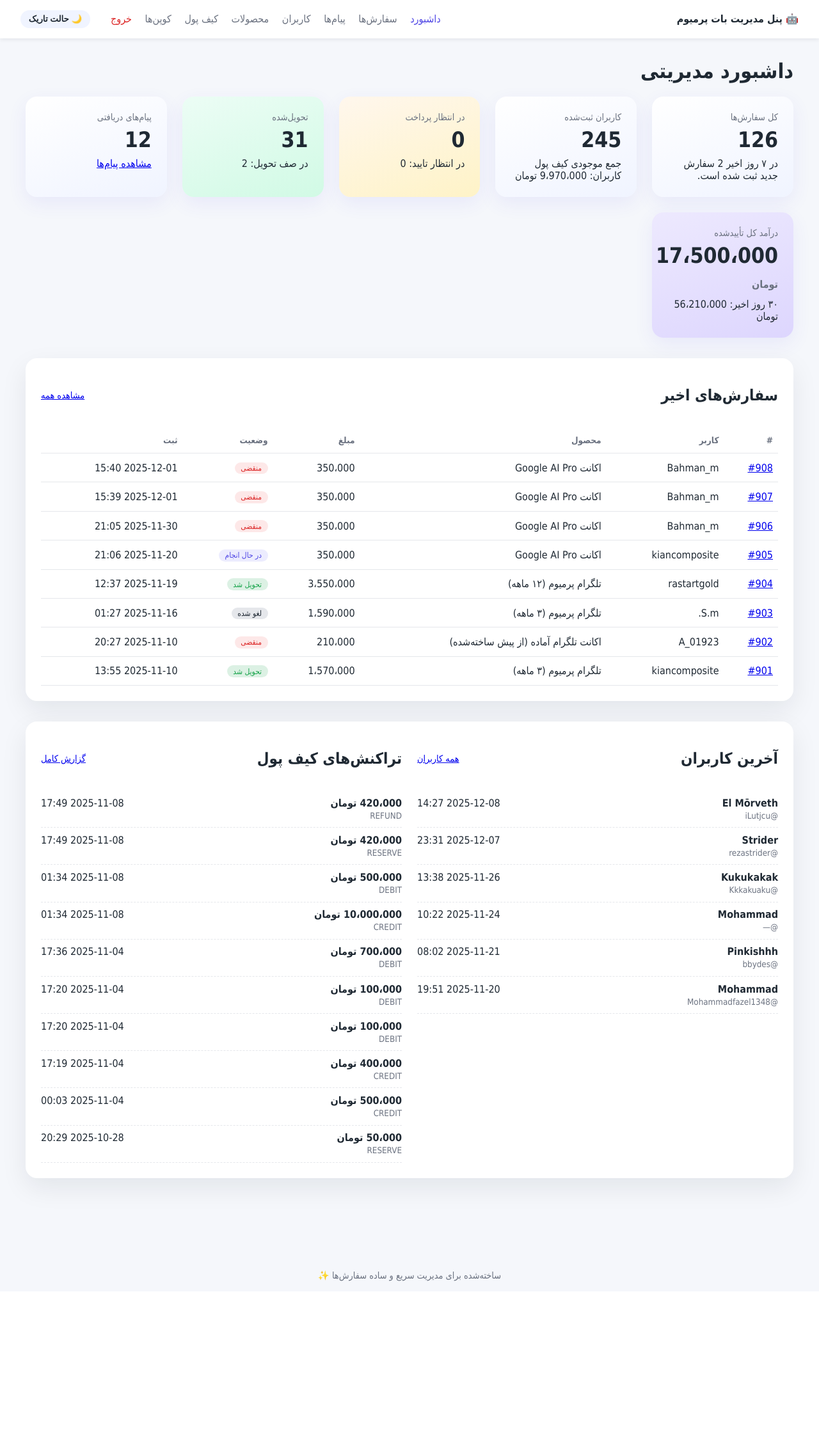
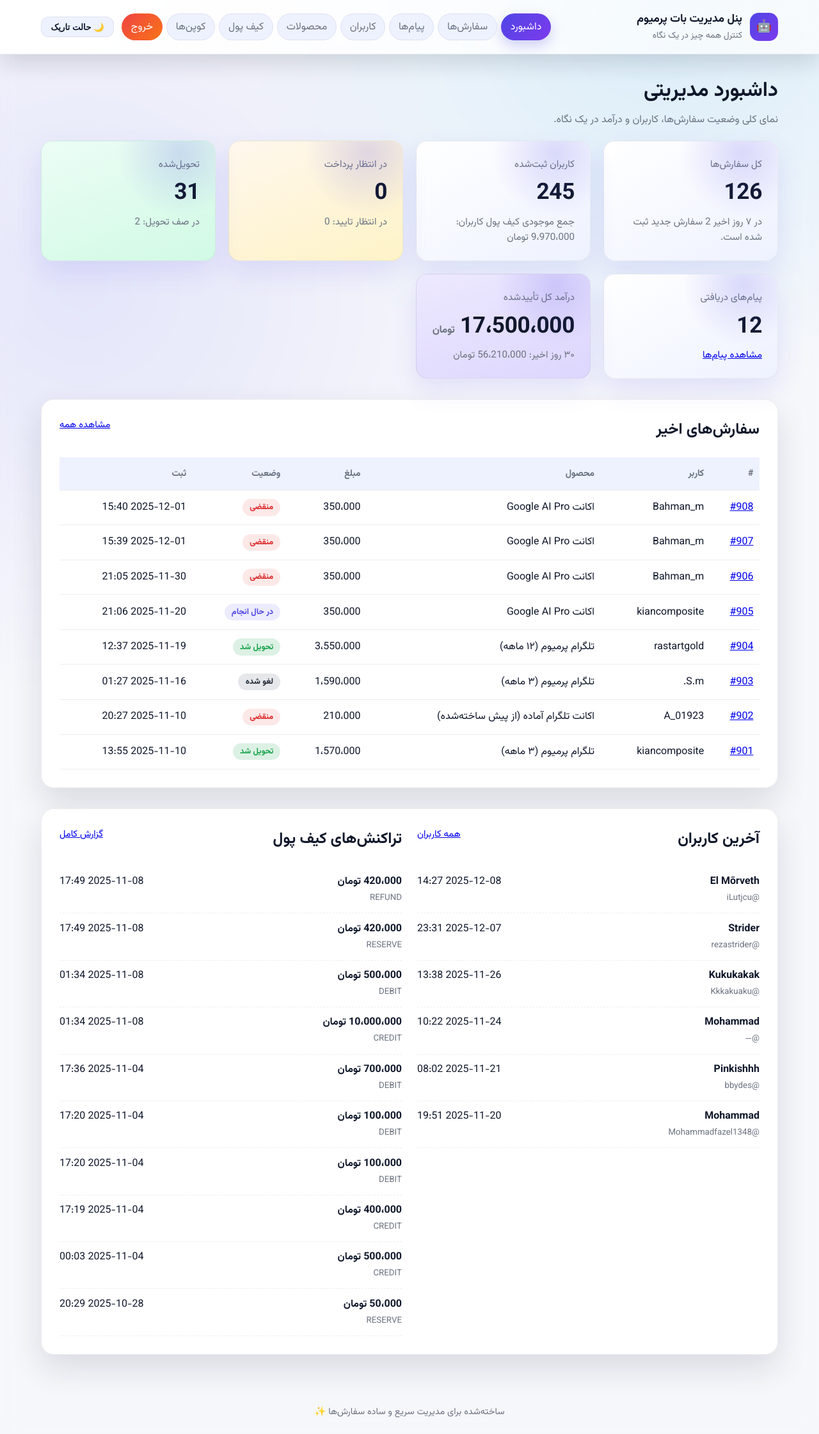
Before and after one commit to shahabfazel313/botversion1.8, a FastAPI app: page /dashboard in a window 1280 px wide. Shown: the whole page at 64% size. Before the commit the page ends 2003 px from the top, so only its background shows below. Run offline with FastAPI, Linux system fonts and the light colour scheme; a user stored in the database is signed in; data comes from the database, SQL or seed files in the repository; parts of the project's set-up code (start-up, migrations or seed data) failed here and were passed over.

Commit message:
Refresh admin panel styling

```diff
--- a/app/webadmin/static/styles.css
+++ b/app/webadmin/static/styles.css
@@ -1,150 +1,228 @@
 :root {
     color-scheme: light dark;
-    --bg: #f5f7fb;
+    --bg: radial-gradient(circle at 10% 20%, rgba(99,102,241,0.12), transparent 30%),
+           radial-gradient(circle at 80% 0%, rgba(14,165,233,0.12), transparent 26%),
+           #f6f7fb;
     --surface: #ffffff;
-    --surface-alt: #f0f4ff;
-    --text: #1f2933;
+    --surface-alt: #eef2ff;
+    --surface-ghost: rgba(255, 255, 255, 0.65);
+    --text: #0f172a;
     --muted: #6b7280;
     --accent: #4f46e5;
+    --accent-strong: #7c3aed;
+    --border: rgba(15, 23, 42, 0.07);
     --success: #16a34a;
     --warning: #f59e0b;
     --danger: #dc2626;
     font-family: "Vazirmatn", "IRANSans", "Tahoma", sans-serif;
+    background-attachment: fixed;
 }
 
 body[data-theme="dark"] {
-    --bg: #0f172a;
-    --surface: #1e293b;
-    --surface-alt: #1b2437;
-    --text: #e2e8f0;
-    --muted: #94a3b8;
-    --accent: #6366f1;
+    --bg: radial-gradient(circle at 10% 20%, rgba(99,102,241,0.16), transparent 28%),
+           radial-gradient(circle at 80% 0%, rgba(14,165,233,0.15), transparent 24%),
+           #0b1224;
+    --surface: #0f172a;
+    --surface-alt: #111827;
+    --surface-ghost: rgba(255, 255, 255, 0.06);
+    --text: #e5e7eb;
+    --muted: #cbd5e1;
+    --accent: #8b5cf6;
+    --accent-strong: #7c3aed;
+    --border: rgba(148, 163, 184, 0.35);
     --success: #34d399;
     --warning: #fbbf24;
     --danger: #f87171;
 }
 
+* { box-sizing: border-box; }
+
 body {
     margin: 0;
     background: var(--bg);
     color: var(--text);
+    min-height: 100vh;
+}
+
+.app-shell {
+    backdrop-filter: blur(12px);
+    min-height: 100vh;
 }
 
 .topbar {
+    position: sticky;
+    top: 0;
+    z-index: 10;
+    background: linear-gradient(120deg, var(--surface), var(--surface-ghost));
+    border-bottom: 1px solid var(--border);
+    box-shadow: 0 14px 34px rgba(15, 23, 42, 0.14);
+}
+
+.topbar-inner {
+    max-width: 1200px;
+    margin: 0 auto;
+    padding: 1rem 1.5rem;
     display: flex;
     align-items: center;
     justify-content: space-between;
-    padding: 1rem 2rem;
-    background: var(--surface);
-    box-shadow: 0 2px 6px rgba(15, 23, 42, 0.08);
+    gap: 1rem;
+}
+
+.brand {
+    display: flex;
+    align-items: center;
+    gap: 0.75rem;
+}
+
+.brand-mark {
+    width: 44px;
+    height: 44px;
+    display: grid;
+    place-items: center;
+    border-radius: 14px;
+    background: linear-gradient(135deg, var(--accent), var(--accent-strong));
+    color: #fff;
+    font-size: 1.2rem;
+}
+
+.brand-text strong {
+    display: block;
+    font-size: 1.1rem;
+}
+
+.brand-text small {
+    color: var(--muted);
+    font-size: 0.85rem;
 }
 
 .topbar-actions {
     display: flex;
     align-items: center;
-    gap: 1rem;
+    gap: 0.75rem;
 }
 
-.topbar .brand {
-    font-weight: 700;
+nav {
+    display: flex;
+    gap: 0.4rem;
+    flex-wrap: wrap;
+    justify-content: flex-end;
 }
 
-.topbar nav a {
-    margin-left: 1rem;
+.chip {
+    display: inline-flex;
+    align-items: center;
+    gap: 0.35rem;
+    padding: 0.45rem 0.85rem;
+    border-radius: 999px;
     text-decoration: none;
     color: var(--muted);
-    font-weight: 500;
+    background: var(--surface-alt);
+    border: 1px solid var(--border);
+    transition: transform 0.15s ease, box-shadow 0.15s ease, color 0.15s ease;
 }
 
-.topbar nav a.active {
-    color: var(--accent);
-}
-
-.topbar nav a.logout {
-    color: var(--danger);
-}
+.chip:hover { transform: translateY(-1px); color: var(--accent); }
+.chip.active { color: #fff; background: linear-gradient(135deg, var(--accent), var(--accent-strong)); border-color: transparent; box-shadow: 0 8px 20px rgba(79,70,229,0.25); }
+.chip.danger { color: #fff; background: linear-gradient(135deg, #ef4444, #f97316); border-color: transparent; }
 
 .theme-toggle button {
     background: var(--surface-alt);
-    border: none;
-    padding: 0.4rem 0.8rem;
-    border-radius: 999px;
+    border: 1px solid var(--border);
+    padding: 0.45rem 0.9rem;
+    border-radius: 12px;
     color: var(--text);
     font-weight: 600;
     cursor: pointer;
+    transition: transform 0.15s ease, box-shadow 0.15s ease;
 }
 
-.theme-toggle button:hover {
-    opacity: 0.85;
-}
+.theme-toggle button:hover { transform: translateY(-1px); box-shadow: 0 8px 18px rgba(0,0,0,0.08); }
 
 .container {
     max-width: 1200px;
-    margin: 2rem auto;
-    padding: 0 1.5rem 4rem;
+    margin: 2rem auto 3.5rem;
+    padding: 0 1.5rem;
 }
 
 .footer {
     text-align: center;
-    padding: 1rem;
+    padding: 1.4rem;
     color: var(--muted);
     font-size: 0.9rem;
 }
 
-.auth-box {
-    max-width: 360px;
-    margin: 4rem auto;
-    background: var(--surface);
-    padding: 2rem;
-    border-radius: 16px;
-    box-shadow: 0 12px 30px rgba(79, 70, 229, 0.12);
+h1, h2, h3 {
+    margin: 0 0 0.5rem 0;
+    font-weight: 700;
 }
 
-.auth-box form {
-    display: grid;
+.page-header {
+    margin: 0 0 1.25rem 0;
+    display: flex;
+    align-items: center;
+    justify-content: space-between;
     gap: 1rem;
 }
 
+.page-header .subtext {
+    color: var(--muted);
+    margin: 0;
+}
+
+.muted { color: var(--muted); }
+
+.auth-box {
+    max-width: 400px;
+    margin: 4rem auto;
+    background: var(--surface);
+    padding: 2.25rem;
+    border-radius: 18px;
+    box-shadow: 0 16px 40px rgba(79, 70, 229, 0.12);
+    border: 1px solid var(--border);
+}
+
+.auth-box form { display: grid; gap: 1rem; }
+
 .auth-box input {
     width: 100%;
-    padding: 0.75rem;
-    border-radius: 10px;
-    border: 1px solid #d1d5db;
+    padding: 0.85rem;
+    border-radius: 12px;
+    border: 1px solid var(--border);
+    background: var(--surface-alt);
 }
 
 .auth-hint {
     color: var(--muted);
     margin-top: 1rem;
-    font-size: 0.85rem;
+    font-size: 0.9rem;
 }
 
 .btn-primary {
-    background: linear-gradient(135deg, #6366f1, #8b5cf6);
+    background: linear-gradient(135deg, var(--accent), var(--accent-strong));
     color: white;
     border: none;
-    padding: 0.75rem 1.5rem;
-    border-radius: 10px;
+    padding: 0.75rem 1.6rem;
+    border-radius: 12px;
+    cursor: pointer;
+    font-weight: 700;
+    letter-spacing: -0.01em;
+    box-shadow: 0 12px 24px rgba(79, 70, 229, 0.25);
+    transition: transform 0.15s ease, box-shadow 0.15s ease;
+}
+
+.btn-primary:hover { transform: translateY(-1px); box-shadow: 0 16px 28px rgba(79,70,229,0.28); }
+
+.btn-secondary {
+    background: var(--surface-alt);
+    color: var(--text);
+    border: 1px solid var(--border);
+    padding: 0.65rem 1.4rem;
+    border-radius: 12px;
     cursor: pointer;
     font-weight: 600;
 }
 
-.btn-primary:hover {
-    opacity: 0.9;
-}
-
-.btn-secondary {
-    background: var(--surface-alt);
-    color: var(--text);
-    border: none;
-    padding: 0.6rem 1.2rem;
-    border-radius: 10px;
-    cursor: pointer;
-    font-weight: 600;
-}
-
-.btn-secondary:hover {
-    opacity: 0.9;
-}
+.btn-secondary:hover { transform: translateY(-1px); }
 
 .btn-ghost {
     background: transparent;
@@ -152,133 +230,123 @@ body {
     color: var(--accent);
     cursor: pointer;
     font-weight: 600;
-    padding: 0.25rem 0.4rem;
+    padding: 0.3rem 0.4rem;
 }
 
-.btn-ghost.danger {
-    color: var(--danger);
-}
+.btn-ghost.danger { color: var(--danger); }
 
 .btn-danger {
     background: linear-gradient(135deg, #f87171, #ef4444);
     color: white;
     border: none;
-    padding: 0.6rem 1.2rem;
-    border-radius: 10px;
+    padding: 0.65rem 1.4rem;
+    border-radius: 12px;
     cursor: pointer;
-    font-weight: 600;
+    font-weight: 700;
+    box-shadow: 0 12px 24px rgba(248, 113, 113, 0.25);
 }
 
-.btn-danger:hover {
-    opacity: 0.92;
-}
+.btn-danger:hover { transform: translateY(-1px); }
 
 .panel {
     background: var(--surface);
-    border-radius: 18px;
-    box-shadow: 0 15px 40px rgba(15, 23, 42, 0.08);
-    padding: 1.5rem;
+    border-radius: 20px;
+    box-shadow: 0 22px 50px rgba(15, 23, 42, 0.12);
+    padding: 1.75rem;
     margin-bottom: 2rem;
+    border: 1px solid var(--border);
 }
 
 .panel header {
     display: flex;
-    align-items: center;
+    align-items: flex-start;
     justify-content: space-between;
     margin-bottom: 1rem;
+    gap: 1rem;
 }
 
-.panel header .link {
-    font-size: 0.9rem;
-}
+.panel header p { margin: 0; color: var(--muted); }
+
+.panel header .link { font-size: 0.92rem; }
 
 .grid.cards {
     display: grid;
-    grid-template-columns: repeat(auto-fit, minmax(200px, 1fr));
-    gap: 1.5rem;
+    grid-template-columns: repeat(auto-fit, minmax(220px, 1fr));
+    gap: 1.25rem;
     margin-bottom: 2rem;
 }
 
 .card {
-    background: linear-gradient(160deg, #ffffff, var(--surface-alt));
+    background: linear-gradient(150deg, #ffffff, var(--surface-alt));
     padding: 1.5rem;
     border-radius: 18px;
-    box-shadow: 0 10px 30px rgba(79, 70, 229, 0.08);
+    box-shadow: 0 18px 40px rgba(79, 70, 229, 0.12);
+    border: 1px solid var(--border);
+    position: relative;
+    overflow: hidden;
 }
 
-.card .card-title {
-    color: var(--muted);
-    font-size: 0.9rem;
+.card:after {
+    content: "";
+    position: absolute;
+    inset: 0;
+    background: radial-gradient(circle at 80% 10%, rgba(79,70,229,0.18), transparent 36%);
+    pointer-events: none;
 }
 
-.card .card-value {
-    font-size: 2.1rem;
-    font-weight: 700;
-    margin: 0.5rem 0;
-}
-
-.card .unit {
-    font-size: 1rem;
-    color: var(--muted);
-}
+.card .card-title { color: var(--muted); font-size: 0.95rem; margin: 0; }
+.card .card-value { font-size: 2.2rem; font-weight: 800; margin: 0.4rem 0 0.3rem; letter-spacing: -0.01em; }
+.card .unit { font-size: 1rem; color: var(--muted); }
+.card .card-sub { margin: 0; color: var(--muted); font-size: 0.95rem; }
 
 .card.warning { background: linear-gradient(160deg, #fff7ed, #fef3c7); }
 .card.success { background: linear-gradient(160deg, #ecfdf5, #d1fae5); }
 .card.accent { background: linear-gradient(160deg, #ede9fe, #ddd6fe); }
 
-.table, table {
-    width: 100%;
-    border-collapse: collapse;
-}
+.table, table { width: 100%; border-collapse: collapse; }
 
 table th, table td {
-    padding: 0.75rem 0.5rem;
-    border-bottom: 1px solid #e5e7eb;
+    padding: 0.85rem 0.6rem;
+    border-bottom: 1px solid var(--border);
     text-align: right;
 }
 
-.message-text {
-    max-width: 360px;
-    word-break: break-word;
-}
+.table thead tr, table thead tr { background: var(--surface-alt); }
+
+table tbody tr:nth-child(odd) { background: var(--surface); }
+table tbody tr:hover { background: rgba(79, 70, 229, 0.04); }
+
+.message-text { max-width: 360px; word-break: break-word; }
 
 .text-block {
     background: var(--surface-alt);
-    padding: 0.75rem 1rem;
+    padding: 0.85rem 1rem;
     border-radius: 12px;
     white-space: pre-wrap;
     line-height: 1.7;
+    border: 1px solid var(--border);
 }
 
 .receipt-preview {
     margin-top: 0.75rem;
     max-width: 320px;
     width: 100%;
-    border-radius: 12px;
-    box-shadow: 0 10px 25px rgba(15, 23, 42, 0.12);
+    border-radius: 14px;
+    box-shadow: 0 14px 28px rgba(15, 23, 42, 0.14);
 }
 
-table th {
-    color: var(--muted);
-    font-size: 0.85rem;
-    font-weight: 600;
-}
-
-table td a.link {
-    color: var(--accent);
-    text-decoration: none;
-    font-weight: 600;
-}
+table th { color: var(--muted); font-size: 0.9rem; font-weight: 700; letter-spacing: -0.01em; }
+table td a.link { color: var(--accent); text-decoration: none; font-weight: 700; }
 
 .badge {
     display: inline-block;
-    padding: 0.15rem 0.6rem;
+    padding: 0.2rem 0.7rem;
     border-radius: 999px;
-    font-size: 0.75rem;
+    font-size: 0.8rem;
     background: #e5e7eb;
     color: #1f2933;
+    font-weight: 700;
 }
-
 .badge.delivered, .badge.completed { background: rgba(22, 163, 74, 0.15); color: var(--success); }
 .badge.approved, .badge.in_progress, .badge.ready_to_deliver { background: rgba(99, 102, 241, 0.12); color: var(--accent); }
 .badge.pending_confirm { background: rgba(245, 158, 11, 0.18); color: var(--warning); }
@@ -315,89 +378,48 @@ table td a.link {
     margin-bottom: 1.5rem;
 }
 
-.inline-actions {
-    margin-top: 1rem;
-    display: flex;
-    gap: 0.75rem;
-    flex-wrap: wrap;
+.inline-actions { margin-top: 1rem; display: flex; gap: 0.75rem; flex-wrap: wrap; }
+.inline-actions form { margin: 0; }
+
+.filters input, .filters select {
+    padding: 0.6rem 0.85rem;
+    border-radius: 12px;
+    border: 1px solid var(--border);
+    background: var(--surface-alt);
 }
 
-.inline-actions form {
-    margin: 0;
-}
-
-.filters input, .filters select {
-    padding: 0.5rem 0.75rem;
-    border-radius: 10px;
-    border: 1px solid #d1d5db;
-}
-
-.pagination {
-    margin-top: 1rem;
-    display: flex;
-    gap: 0.5rem;
-}
+.pagination { margin-top: 1rem; display: flex; gap: 0.5rem; }
 
 .pagination a {
-    padding: 0.4rem 0.75rem;
-    border-radius: 8px;
+    padding: 0.45rem 0.85rem;
+    border-radius: 10px;
     text-decoration: none;
     background: #e5e7eb;
     color: var(--text);
+    border: 1px solid var(--border);
 }
 
-.pagination a.active {
-    background: var(--accent);
-    color: white;
-}
+.pagination a.active { background: var(--accent); color: white; }
 
-.list {
-    list-style: none;
-    margin: 0;
-    padding: 0;
-}
+.list { list-style: none; margin: 0; padding: 0; }
 
 .list li {
     display: flex;
     justify-content: space-between;
-    padding: 0.6rem 0;
-    border-bottom: 1px dashed #e5e7eb;
+    padding: 0.7rem 0;
+    border-bottom: 1px dashed var(--border);
 }
 
-.list li span strong {
-    display: block;
-}
+.list li span strong { display: block; }
+.list li small { color: var(--muted); }
+.list li.empty, .empty { text-align: center; color: var(--muted); padding: 1rem 0; }
 
-.list li small {
-    color: var(--muted);
-}
+.two-column { display: grid; gap: 1.5rem; }
 
-.list li.empty, .empty {
-    text-align: center;
-    color: var(--muted);
-    padding: 1rem 0;
-}
+@media (min-width: 768px) { .two-column { grid-template-columns: repeat(2, minmax(0, 1fr)); } }
 
-.two-column {
-    display: grid;
-    gap: 1.5rem;
-}
-
-@media (min-width: 768px) {
-    .two-column {
-        grid-template-columns: repeat(2, minmax(0, 1fr));
-    }
-}
-
-.detail-grid {
-    display: grid;
-    gap: 1rem;
-    grid-template-columns: repeat(auto-fit, minmax(220px, 1fr));
-}
-
-.detail-grid .span {
-    grid-column: 1 / -1;
-}
+.detail-grid { display: grid; gap: 1rem; grid-template-columns: repeat(auto-fit, minmax(220px, 1fr)); }
+.detail-grid .span { grid-column: 1 / -1; }
 
 .form-grid {
     display: grid;
--- a/app/webadmin/templates/base.html
+++ b/app/webadmin/templates/base.html
@@ -4,28 +4,40 @@
     <meta charset="utf-8">
     <meta name="viewport" content="width=device-width, initial-scale=1">
     <title>{{ title or 'پنل مدیریت' }}</title>
+    <link rel="preconnect" href="https://fonts.googleapis.com">
+    <link rel="preconnect" href="https://fonts.gstatic.com" crossorigin>
+    <link href="https://fonts.googleapis.com/css2?family=Vazirmatn:wght@400;500;600;700&display=swap" rel="stylesheet">
     <link rel="stylesheet" href="{{ url_for('static', path='/styles.css') }}">
 </head>
 <body data-theme="{{ theme }}">
+<div class="app-shell">
     <header class="topbar">
-    <div class="brand">🤖 پنل مدیریت بات پرمیوم</div>
+        <div class="topbar-inner">
+            <div class="brand">
+                <span class="brand-mark">🤖</span>
+                <div class="brand-text">
+                    <strong>پنل مدیریت بات پرمیوم</strong>
+                    <small>کنترل همه چیز در یک نگاه</small>
+                </div>
+            </div>
             {% if request.session.get('auth_user') %}
             <div class="topbar-actions">
                 <nav>
-            <a href="{{ url_for('dashboard') }}" class="{{ 'active' if nav == 'dashboard' else '' }}">داشبورد</a>
-            <a href="{{ url_for('orders_page') }}" class="{{ 'active' if nav == 'orders' else '' }}">سفارش‌ها</a>
-            <a href="{{ url_for('messages') }}" class="{{ 'active' if nav == 'messages' else '' }}">پیام‌ها</a>
-            <a href="{{ url_for('users_page') }}" class="{{ 'active' if nav == 'users' else '' }}">کاربران</a>
-            <a href="{{ url_for('products_page') }}" class="{{ 'active' if nav == 'products' else '' }}">محصولات</a>
-            <a href="{{ url_for('wallet_page') }}" class="{{ 'active' if nav == 'wallet' else '' }}">کیف پول</a>
-            <a href="{{ url_for('coupons_page') }}" class="{{ 'active' if nav == 'coupons' else '' }}">کوپن‌ها</a>
-            <a href="{{ url_for('logout') }}" class="logout">خروج</a>
+                    <a href="{{ url_for('dashboard') }}" class="chip {{ 'active' if nav == 'dashboard' else '' }}">داشبورد</a>
+                    <a href="{{ url_for('orders_page') }}" class="chip {{ 'active' if nav == 'orders' else '' }}">سفارش‌ها</a>
+                    <a href="{{ url_for('messages') }}" class="chip {{ 'active' if nav == 'messages' else '' }}">پیام‌ها</a>
+                    <a href="{{ url_for('users_page') }}" class="chip {{ 'active' if nav == 'users' else '' }}">کاربران</a>
+                    <a href="{{ url_for('products_page') }}" class="chip {{ 'active' if nav == 'products' else '' }}">محصولات</a>
+                    <a href="{{ url_for('wallet_page') }}" class="chip {{ 'active' if nav == 'wallet' else '' }}">کیف پول</a>
+                    <a href="{{ url_for('coupons_page') }}" class="chip {{ 'active' if nav == 'coupons' else '' }}">کوپن‌ها</a>
+                    <a href="{{ url_for('logout') }}" class="chip danger">خروج</a>
                 </nav>
                 <form method="post" action="{{ url_for('toggle_theme') }}" class="theme-toggle">
                     <button type="submit">{{ '☀️ حالت روشن' if theme == 'dark' else '🌙 حالت تاریک' }}</button>
                 </form>
             </div>
             {% endif %}
+        </div>
     </header>
     <main class="container">
         {% if messages %}
@@ -38,5 +50,6 @@
         {% block content %}{% endblock %}
     </main>
     <footer class="footer">ساخته‌شده برای مدیریت سریع و ساده سفارش‌ها ✨</footer>
+</div>
 </body>
 </html>
--- a/app/webadmin/templates/dashboard.html
+++ b/app/webadmin/templates/dashboard.html
@@ -1,6 +1,11 @@
 {% extends 'base.html' %}
 {% block content %}
-<h1>داشبورد مدیریتی</h1>
+<div class="page-header">
+    <div>
+        <h1>داشبورد مدیریتی</h1>
+        <p class="subtext">نمای کلی وضعیت سفارش‌ها، کاربران و درآمد در یک نگاه.</p>
+    </div>
+</div>
 <section class="grid cards">
     <div class="card">
         <div class="card-title">کل سفارش‌ها</div>
```
Also changed, not shown: other parts of app/webadmin/static/styles.css (+35 -36 lines), app/db.py (+16 -0 lines), app/webadmin/templates/products.html (+6 -1 lines). Lines whose indentation alone changed are shown as unchanged.
